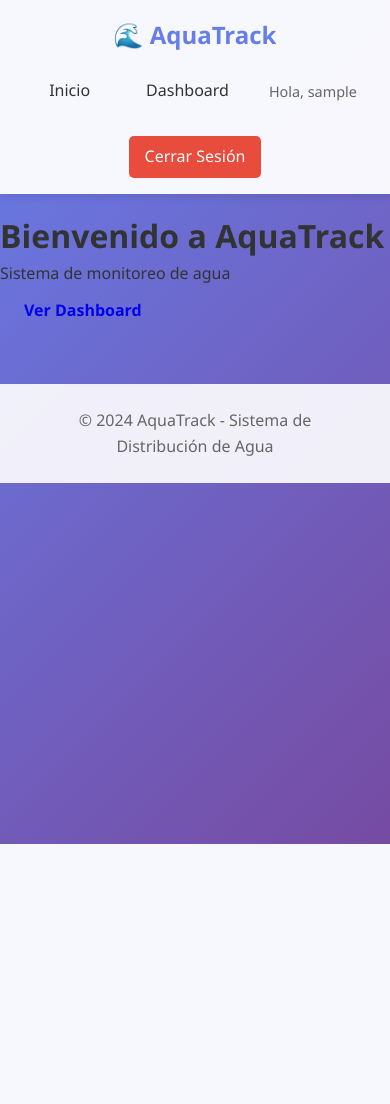
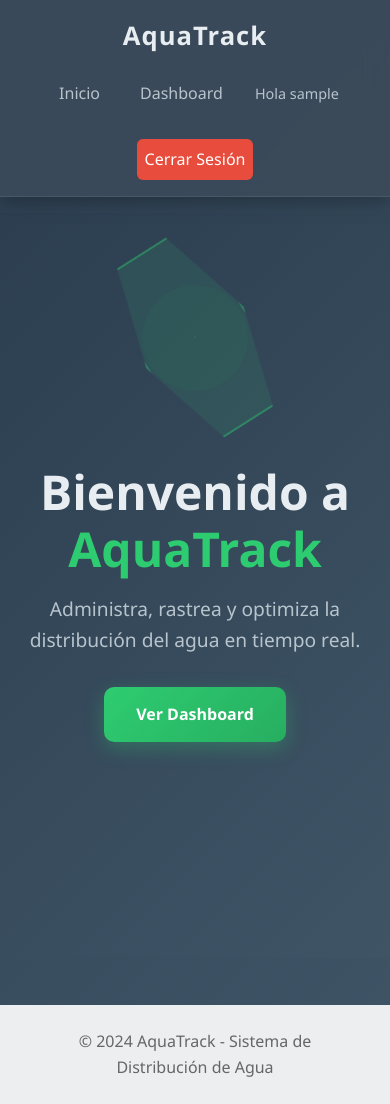
Before and after one commit to BRafa34/Aquatrack, a Flask app: page / in a window 390 px wide. Before the commit the page ends 844 px from the top, so only its background shows below. Run offline with Flask 3, Linux system fonts and the light colour scheme; the visitor is signed in with stand-in values (Sample User, id 1); grey boxes are pictures that could not be loaded.

Commit message:
cambios visules y rutas

```diff
--- a/app/static/css/style.css
+++ b/app/static/css/style.css
@@ -8,20 +8,21 @@
 body {
     font-family: 'Segoe UI', Tahoma, Geneva, Verdana, sans-serif;
     line-height: 1.6;
-    color: #333;
-    background: linear-gradient(135deg, #667eea 0%, #764ba2 100%);
+    color: #E8EDF2;
+    background: linear-gradient(135deg, #2C3E50 0%, #3F5566 100%);
     min-height: 100vh;
 }
 
 /* ===== BARRA DE NAVEGACIÓN ===== */
 .navbar {
-    background: rgba(255, 255, 255, 0.95);
-    backdrop-filter: blur(10px);
+    background: rgba(60, 75, 90, 0.9);
+    backdrop-filter: blur(12px);
     padding: 1rem 0;
-    box-shadow: 0 2px 10px rgba(0, 0, 0, 0.1);
+    box-shadow: 0 4px 20px rgba(0, 0, 0, 0.3);
     position: sticky;
     top: 0;
     z-index: 1000;
+    border-bottom: 1px solid rgba(255, 255, 255, 0.08);
 }
 
 .nav-container {
@@ -34,10 +35,11 @@ body {
 }
 
 .nav-logo a {
-    font-size: 1.5rem;
+    font-size: 1.6rem;
     font-weight: bold;
-    color: #667eea;
+    color: #E8EDF2;
     text-decoration: none;
+    letter-spacing: 1px;
 }
 
 .nav-menu {
@@ -47,26 +49,28 @@ body {
 }
 
 .nav-link {
-    color: #333;
+    color: #B8C4CC;
     text-decoration: none;
-    padding: 0.5rem 1rem;
-    border-radius: 5px;
+    padding: 0.5rem 0.5rem;
+    border-radius: 6px;
     transition: all 0.3s ease;
 }
 
 .nav-link:hover {
-    background: #667eea;
-    color: white;
+    background: rgba(255, 255, 255, 0.08);
+    color: #2ECC71;
+    box-shadow: 0 0 10px rgba(46, 204, 113, 0.2);
 }
 
 .nav-user {
-    color: #666;
+    color: #B8C4CC;
     font-size: 0.9rem;
 }
 
 .logout-btn {
     background: #e74c3c;
-    color: white !important;
+    color: #fff !important;
+    border-radius: 6px;
 }
 
 .logout-btn:hover {
@@ -440,3 +444,140 @@ body {
         grid-template-columns: 1fr;
     }
 }
+
+/* ===== HERO AQUATRACK ===== */
+.hero {
+    display: flex;
+    align-items: center;
+    justify-content: space-between;
+    min-height: calc(100vh - 100px);
+    padding: 4rem 8%;
+    background: linear-gradient(135deg, #2C3E50 0%, #3F5566 100%);
+    position: relative;
+    overflow: hidden;
+}
+
+.hero-content {
+    flex: 1;
+    color: #E8EDF2;
+    max-width: 50%;
+    z-index: 2;
+}
+
+.hero-content h1 {
+    font-size: 3rem;
+    font-weight: 700;
+    line-height: 1.2;
+    margin-bottom: 1rem;
+}
+
+.hero-content .highlight {
+    color: #2ECC71;
+}
+
+.hero-content .subtitle {
+    font-size: 1.2rem;
+    color: #B8C4CC;
+    margin-bottom: 2rem;
+}
+
+.btn-primary {
+    display: inline-block;
+    padding: 0.9rem 2rem;
+    font-weight: 600;
+    border-radius: 10px;
+    border: none;
+    text-decoration: none;
+    color: #fff;
+    background: linear-gradient(135deg, #2ECC71 0%, #27AE60 100%);
+    box-shadow: 0 6px 20px rgba(46, 204, 113, 0.3);
+    transition: all 0.3s ease;
+}
+
+.btn-primary:hover {
+    transform: translateY(-3px);
+    box-shadow: 0 10px 30px rgba(46, 204, 113, 0.4);
+}
+
+/* ===== HERO GRAPHIC (parte derecha) ===== */
+.hero-graphic {
+    flex: 1;
+    position: relative;
+    height: 400px;
+    display: flex;
+    align-items: center;
+    justify-content: center;
+}
+
+/* Capa de mapa abstracto */
+.map-layer {
+    width: 90%;
+    height: 90%;
+    background: url("{{ url_for('static', filename='img/tracking-map.jpg') }}") center/cover no-repeat;
+    clip-path: polygon(20% 0%, 100% 0%, 80% 100%, 0% 100%);
+    filter: brightness(0.9) contrast(1.1);
+    border: 1px solid rgba(255, 255, 255, 0.08);
+    box-shadow: 0 15px 40px rgba(0, 0, 0, 0.4);
+    animation: float 6s ease-in-out infinite;
+}
+
+/* Hexágono decorativo */
+.hexagon {
+    position: absolute;
+    width: 200px;
+    height: 115px;
+    background: rgba(46, 204, 113, 0.1);
+    clip-path: polygon(50% 0%, 100% 25%, 100% 75%, 50% 100%, 0% 75%, 0% 25%);
+    border: 2px solid rgba(46, 204, 113, 0.4);
+    animation: rotate 10s linear infinite;
+}
+
+/* Pulso luminoso */
+.pulse {
+    position: absolute;
+    width: 100px;
+    height: 100px;
+    background: rgba(46, 204, 113, 0.15);
+    border-radius: 50%;
+    animation: pulse 2.5s infinite;
+}
+
+/* ===== ANIMACIONES ===== */
+@keyframes float {
+    0%, 100% { transform: translateY(0px); }
+    50% { transform: translateY(-10px); }
+}
+
+@keyframes rotate {
+    from { transform: rotate(0deg); }
+    to { transform: rotate(360deg); }
+}
+
+@keyframes pulse {
+    0% { transform: scale(0.9); opacity: 0.5; }
+    50% { transform: scale(1.2); opacity: 0.1; }
+    100% { transform: scale(0.9); opacity: 0.5; }
+}
+
+/* ===== RESPONSIVE ===== */
+@media (max-width: 900px) {
+    .hero {
+        flex-direction: column-reverse;
+        text-align: center;
+        padding: 2rem 1rem;
+    }
+
+    .hero-content {
+        max-width: 100%;
+    }
+
+    .hero-graphic {
+        height: 250px;
+        margin-bottom: 2rem;
+    }
+
+    .map-layer {
+        clip-path: none;
+        border-radius: 15px;
+    }
+}
--- a/app/templates/base.html
+++ b/app/templates/base.html
@@ -11,7 +11,7 @@
     <nav class="navbar">
         <div class="nav-container">
             <div class="nav-logo">
-                <a href="{{ url_for('main.index') }}">🌊 AquaTrack</a>
+                <a href="{{ url_for('main.index') }}">AquaTrack</a>
             </div>
             <div class="nav-menu">
                 <a href="{{ url_for('main.index') }}" class="nav-link">Inicio</a>
@@ -19,7 +19,7 @@
                 {% if current_user.is_authenticated %}
                     <!-- Menú cuando el usuario ESTÁ logueado -->
                     <a href="{{ url_for('main.dashboard') }}" class="nav-link">Dashboard</a>
-                    <span class="nav-user">Hola, {{ current_user.username }}</span>
+                    <span class="nav-user">Hola {{ current_user.username }}</span>
                     <a href="{{ url_for('main.logout') }}" class="nav-link logout-btn">Cerrar Sesión</a>
                 {% else %}
                     <!-- Menú cuando el usuario NO está logueado -->
--- a/app/templates/index.html
+++ b/app/templates/index.html
@@ -3,9 +3,17 @@
 {% block title %}Inicio - AquaTrack{% endblock %}
 
 {% block content %}
-<div class="hero">
-    <h1>Bienvenido a AquaTrack</h1>
-    <p>Sistema de monitoreo de agua</p>
-    <a href="{{ url_for('main.dashboard') }}" class="btn">Ver Dashboard</a>
-</div>
+<section class="hero">
+    <div class="hero-content">
+        <h1>Bienvenido a <span class="highlight">AquaTrack</span></h1>
+        <p class="subtitle">Administra, rastrea y optimiza la distribución del agua en tiempo real.</p>
+        <a href="{{ url_for('main.dashboard') }}" class="btn-primary">Ver Dashboard</a>
+    </div>
+
+    <div class="hero-graphic">
+        <div class="map-layer"></div>
+        <div class="pulse"></div>
+        <div class="hexagon"></div>
+    </div>
+</section>
 {% endblock %}
```
